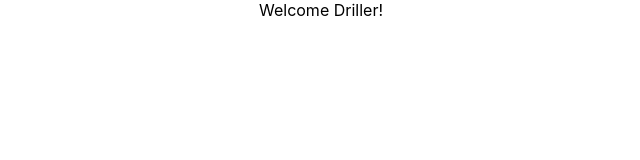
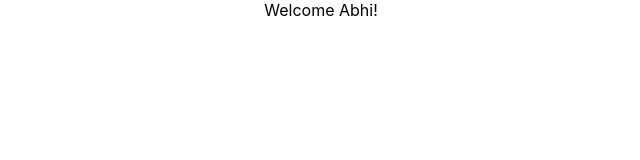
Before and after one commit to abhim5/React, a React (Create React App) app in the folder hello-world/: page / in a window 1280 px wide. Shown: the top 160 px of the page, without its empty margins (319-959 px from the left). Built offline with nearby package versions, Linux system fonts and the light colour scheme.

Commit message:
Small change

```diff
--- a/hello-world/src/components/UserGreeting.js
+++ b/hello-world/src/components/UserGreeting.js
@@ -32,7 +32,7 @@ class UserGreeting extends Component {
 
     //          "Third Approach"
 
-        return this.state.isLoggedIn && <div>Welcome Driller!</div>
+        return this.state.isLoggedIn && <div>Welcome Abhi!</div>
 
 
   }
```
